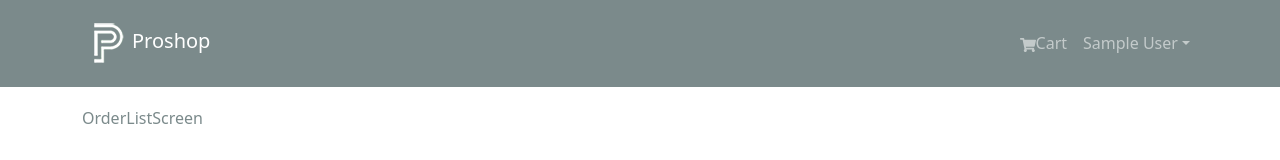
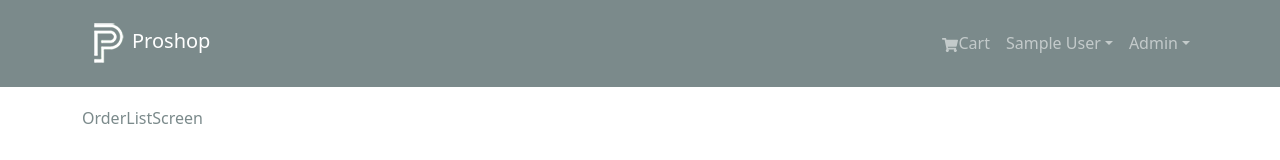
Before and after one commit to aashishpanthee/Proshop, a React (Create React App) app in the folder frontend/: page /admin/orderlist in a window 1280 px wide. Shown: the top 160 px of the page. Built offline with nearby package versions, Linux system fonts and the light colour scheme; sample sign-in values are in the browser's storage.

Commit message:
updated navbar dropdown, added links on dropdown only for admin access.

```diff
--- a/frontend/src/components/Header.jsx
+++ b/frontend/src/components/Header.jsx
@@ -68,6 +68,19 @@
                   </Nav.Link>
                 </LinkContainer>
               )}
+              {userInfo && userInfo.isAdmin && (
+                <NavDropdown title='Admin' id='adminmenu'>
+                  <LinkContainer to='/admin/productlist'>
+                    <NavDropdown.Item>Products</NavDropdown.Item>
+                  </LinkContainer>
+                  <LinkContainer to='/admin/userlist'>
+                    <NavDropdown.Item>Users</NavDropdown.Item>
+                  </LinkContainer>
+                  <LinkContainer to='/admin/orderlist'>
+                    <NavDropdown.Item>Orders</NavDropdown.Item>
+                  </LinkContainer>
+                </NavDropdown>
+              )}
             </Nav>
           </Navbar.Collapse>
         </Container>
```
